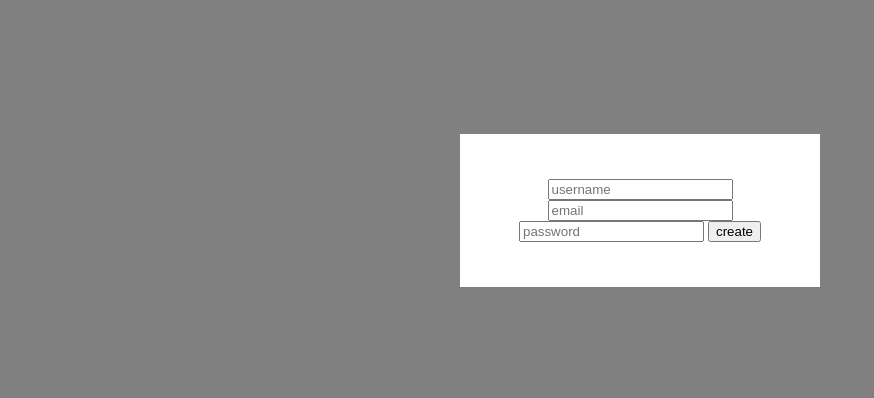
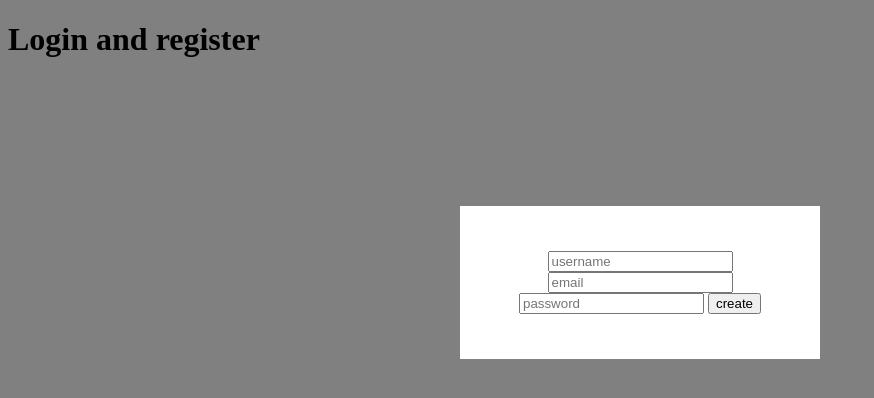
Before and after one commit to sara682f/logind, a plain HTML site: page index.html in a window 1280 px wide. Shown: the whole page, without its empty margins (0-874 px from the left). Drawn offline with Linux system fonts and the light colour scheme.

Commit message:
login and register

```diff
--- a/index.html
+++ b/index.html
@@ -6,6 +6,9 @@
     <link rel="stylesheet" href="style.css">
   </head>
   <body>
+    <header id="main-header">
+  <h1>Login and register</h1>
+</header>
 <div class="login-page">
 <div class="form">
     <form class="register-form>">
```
